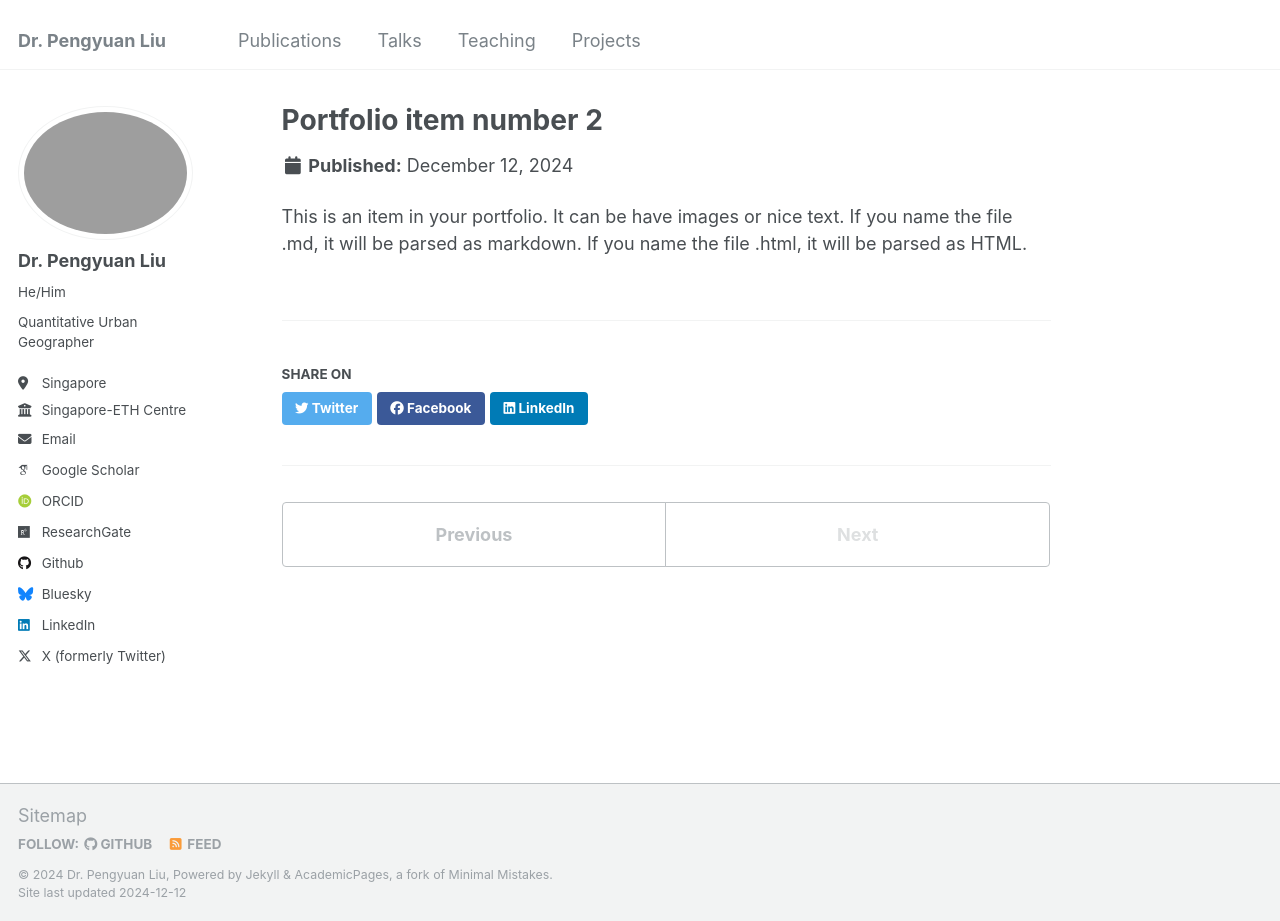
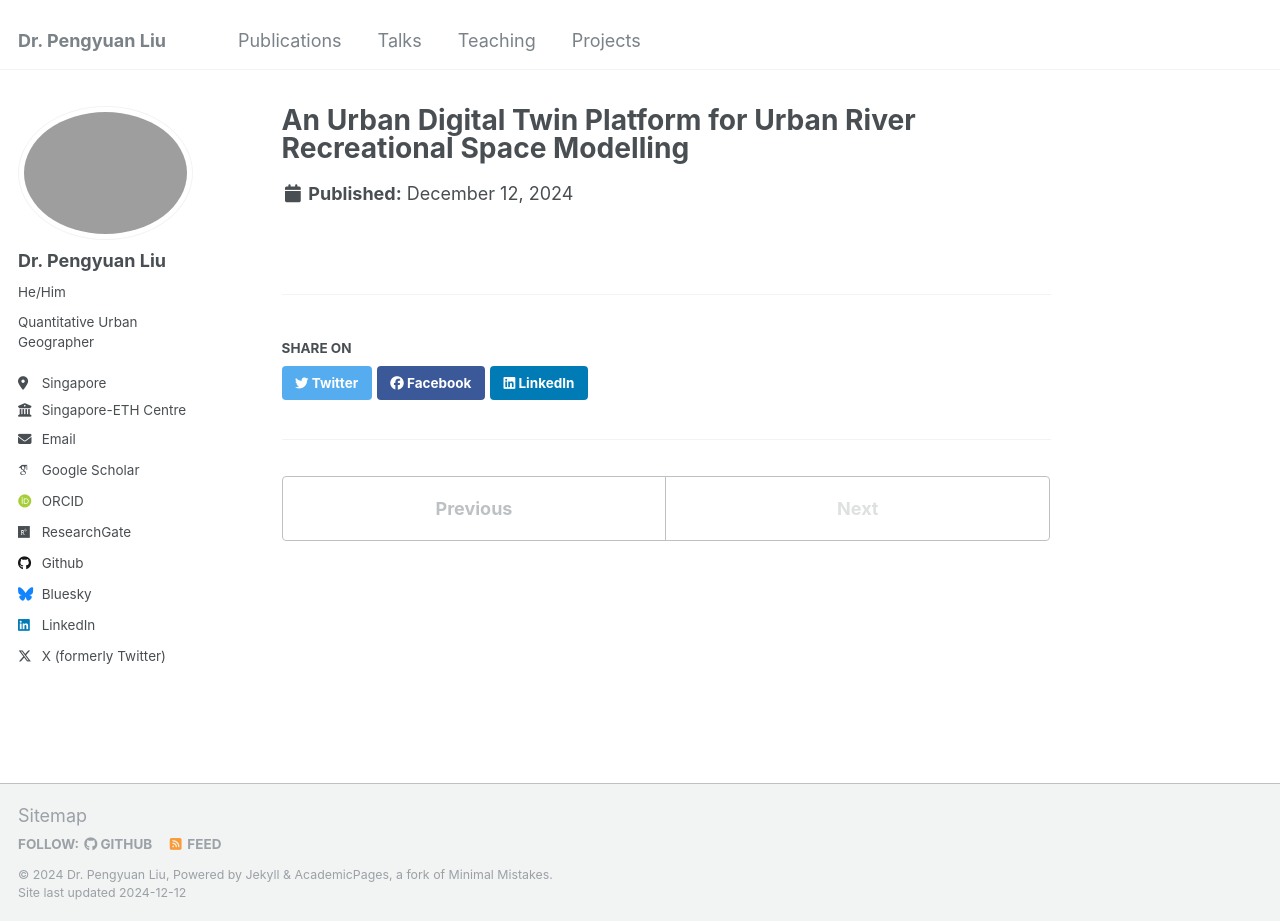
Before and after one commit to PengyuanLiu1993/pengyuanliu1993.github.io, a Jekyll site: the page built from _portfolio/portfolio-2.html, in a window 1280 px wide and 921 px high. Built offline with Jekyll 4.4.1, drawn with Linux system fonts in a browser that asks for light colours; some web fonts are replaced.

Commit message:
Update portfolio-2.html

```diff
--- a/_portfolio/portfolio-2.html
+++ b/_portfolio/portfolio-2.html
@@ -1,7 +1,5 @@
 ---
-title: "Portfolio item number 2"
-excerpt: "Short description of portfolio item number 2 <br/><img src='/images/500x300.png'>"
+title: "An Urban Digital Twin Platform for Urban River Recreational Space Modelling"
+excerpt: "PI for the Funded project by Natural Science Foundation for Jiangsu Higher Education Institutions of China (23KJB170021)"
 collection: portfolio
 ---
-
-This is an item in your portfolio. It can be have images or nice text. If you name the file .md, it will be parsed as markdown. If you name the file .html, it will be parsed as HTML.
```
